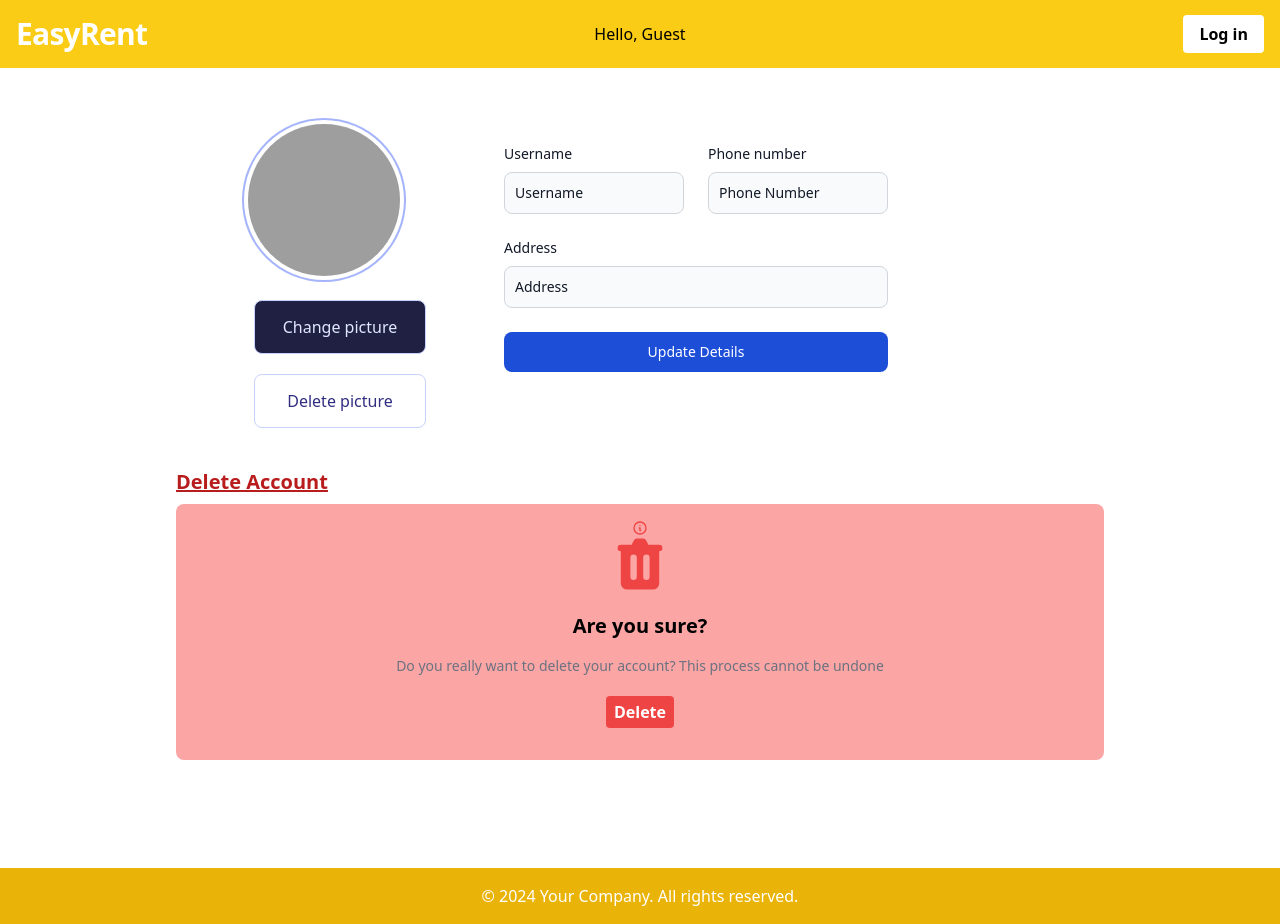
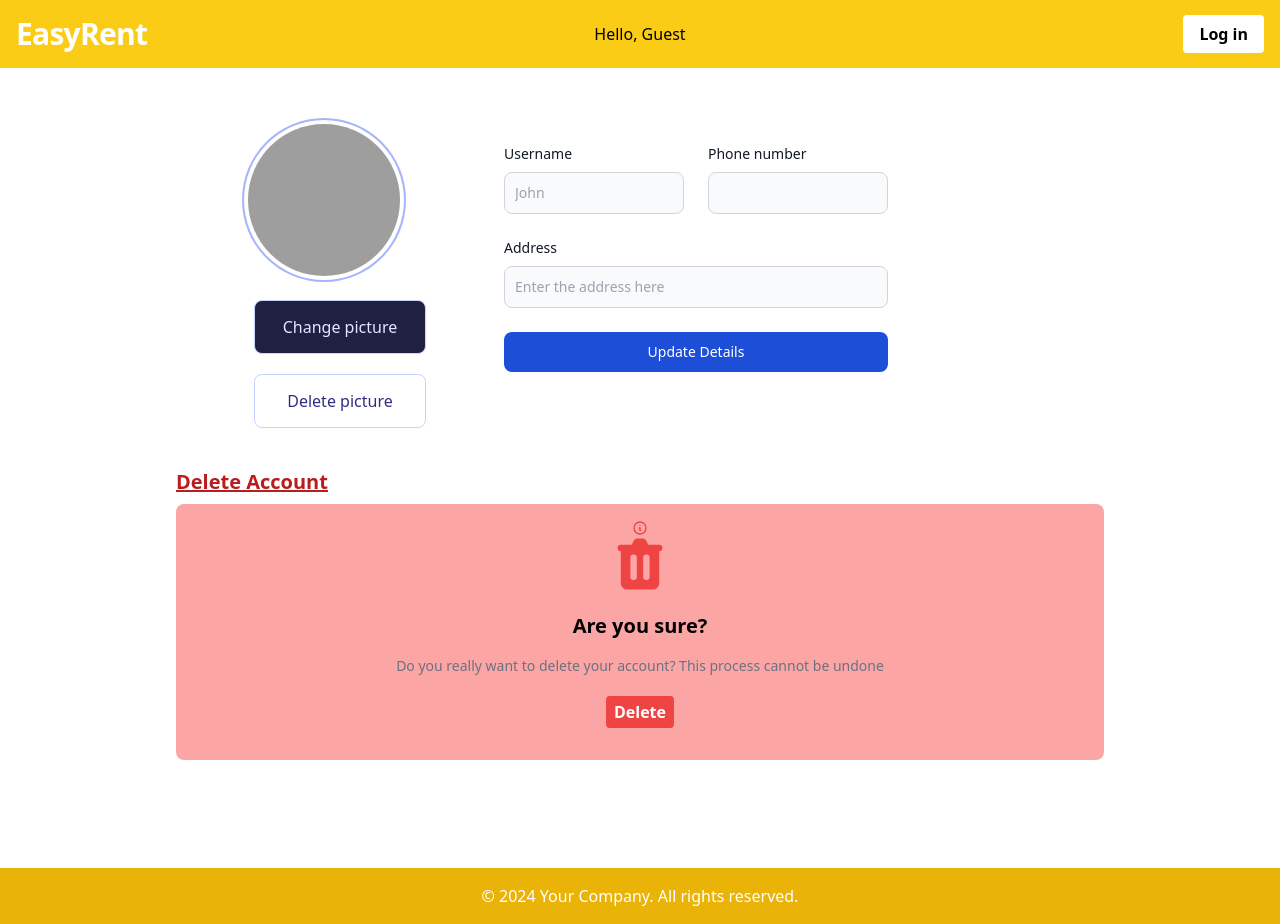
Before and after one commit to Sudila-Jayasekara/EasyRent, a React (Vite) app in the folder frontend/: page /profile in a window 1280 px wide. Built offline with nearby package versions, Linux system fonts and the light colour scheme; no server answers; grey boxes are pictures that could not be loaded.

Commit message:
updated from customer management with profile

```diff
--- a/frontend/src/pages/Renter Management/Manageprofile.jsx
+++ b/frontend/src/pages/Renter Management/Manageprofile.jsx
@@ -1,78 +1,63 @@
 import axios from 'axios';
-import { useRef } from 'react';
-import { useState, useEffect } from 'react';
-
+import React, { useState, useEffect, useRef } from 'react';
+import { useNavigate } from 'react-router-dom';
 
 const Manageprofile = () => {
-
-  const [details, setDetails] = useState([]);
+  const navigate = useNavigate();
   const [formData, setFormData] = useState({
     username: '',
     phoneNumber: '',
     address: ''
   });
+
   const user = JSON.parse(localStorage.getItem('user'));
-  const phonenumber=user ? user.phoneNumber :'';
+  const id = user ? user._id : '';
   const userName = user ? user.username : '';
-  const address =user ? user.address:'';
-
-
-
+  const phoneNumber = user ? user.phoneNumber : '';
+  const address = user ? user.address : '';
 
   useEffect(() => {
-    axios.get('http://localhost:5556/api/renter')
-      .then(response => {
-        console.log('Response data:', response.data);
-        setDetails(response.data);
-        if (response.data.length > 0) {
-          const details = response.data[0];
     setFormData({
-            username: details.username,
-            phoneNumber: details.phoneNumber,
-            address: details.address
+      username: userName,
+      phoneNumber: phoneNumber,
+      address: address
     });
-        }
-      })
-      .catch(error => {
-        console.error('Error fetching Renters:', error);
-      });
-  }, []);
+  }, [userName, phoneNumber, address]);
 
   const handleDelete = (id) => {
     axios.delete(`http://localhost:5556/api/renter/${id}`)
       .then(() => {
-        setDetails(details.filter(detail => detail._id !== id));
-
+        localStorage.removeItem('user');
+        navigate('/logout');
       })
       .catch(error => {
         console.error('Error deleting the renter:', error);
       });
   };
 
-  function handleInputChange(event) {
-    const { name, value } = event.target;
-    setFormData(prevState => ({
-      ...prevState,
-      [name]: value
-    }));
-  }
-
   const handleUpdate = (event) => {
     event.preventDefault();
-    const id = details[0]._id; // Assuming you want to update the first fetched user
     axios.patch(`http://localhost:5556/api/renter/${id}`, formData)
       .then(response => {
         console.log('Updated successfully:', response);
-        // Optionally refresh the list or indicate success to the user
+        localStorage.setItem('user', JSON.stringify(response.data));
+        // Assuming the response.data contains updated user information, update local state
+        setFormData(response.data);
       })
       .catch(error => {
         console.error('Error updating the renter:', error);
       });
   };
 
-
+  const handleChange = (e) => {
+    setFormData({
+      ...formData,
+      [e.target.name]: e.target.value
+    });
+  };
 
   const fileRef = useRef(null);
+
   return (
     <div style={{ display: 'flex', justifyContent: 'center' }}>
       <main className="w-full min-h-screen py-1 md:w-2/3 lg:w-3/4">
@@ -97,23 +82,19 @@ const Manageprofile = () => {
                   <div className="grid gap-6 mb-6 lg:grid-cols-2">
                     <div>
                       <label htmlFor="username" className="block mb-2 text-sm font-medium text-gray-900">Username</label>
-                      <input type="text" id="username" name="username" className="bg-gray-50 border border-gray-300 text-gray-900 text-sm rounded-lg focus:ring-blue-500 focus:border-blue-500 block w-full p-2.5" placeholder="John" value={userName ? ` ${userName}` : 'Username'} onChange={handleInputChange} required />
+                      <input type="text" id="username" name="username" className="bg-gray-50 border border-gray-300 text-gray-900 text-sm rounded-lg focus:ring-blue-500 focus:border-blue-500 block w-full p-2.5" placeholder="John" value={formData.username} onChange={handleChange} required />
                     </div>
-
                     <div>
                       <label htmlFor="phoneNumber" className="block mb-2 text-sm font-medium text-gray-900">Phone number</label>
-                      <input type="tel" id="phoneNumber" name="phoneNumber" className="bg-gray-50 border border-gray-300 text-gray-900 text-sm rounded-lg focus:ring-blue-500 focus:border-blue-500 block w-full p-2.5" pattern="[0-9]{10}" value={phonenumber ? `${phonenumber}`:'Phone Number'} onChange={handleInputChange} required />
+                      <input type="tel" id="phoneNumber" name="phoneNumber" className="bg-gray-50 border border-gray-300 text-gray-900 text-sm rounded-lg focus:ring-blue-500 focus:border-blue-500 block w-full p-2.5" pattern="[0-9]{10}" value={formData.phoneNumber} onChange={handleChange} required />
                     </div>
                   </div>
                   <div className="mb-6">
                     <label htmlFor="address" className="block mb-2 text-sm font-medium text-gray-900">Address</label>
-                    <input type="text" id="address" name="address" className="bg-gray-50 border border-gray-300 text-gray-900 text-sm rounded-lg focus:ring-blue-500 focus:border-blue-500 block w-full p-2.5" placeholder="Enter the address here" value={address ? `${address}`:'Address'} onChange={handleInputChange} required />
+                    <input type="text" id="address" name="address" className="bg-gray-50 border border-gray-300 text-gray-900 text-sm rounded-lg focus:ring-blue-500 focus:border-blue-500 block w-full p-2.5" placeholder="Enter the address here" value={formData.address} onChange={handleChange} required />
                   </div>
-
                   <button type="submit" className="text-white bg-blue-700 hover:bg-blue-800 focus:ring-4 focus:outline-none focus:ring-blue-300 font-medium rounded-lg text-sm w-full px-5 py-2.5 text-center">Update Details</button>
                 </form>
-
-
               </div>
             </div>
           </div>
@@ -129,22 +110,15 @@ const Manageprofile = () => {
               <h2 className="text-xl font-bold py-4">Are you sure?</h2>
               <p className="text-sm text-gray-500 px-8">Do you really want to delete your account? This process cannot be undone</p>
               <div className="p-3 mt-2 text-center space-x-4 md:block">
-
                 <button
                   className="bg-red-500 hover:bg-red-700 text-white font-bold py-1 px-2 rounded"
-              onClick={() => handleDelete(details._id)}
+                  onClick={() => handleDelete(id)}
                 >
                   Delete
                 </button>
-
               </div>
             </div>
-
-
-
           </div>
-
-
         </div>
       </main>
     </div>
```
Lines whose indentation alone changed are shown as unchanged.
